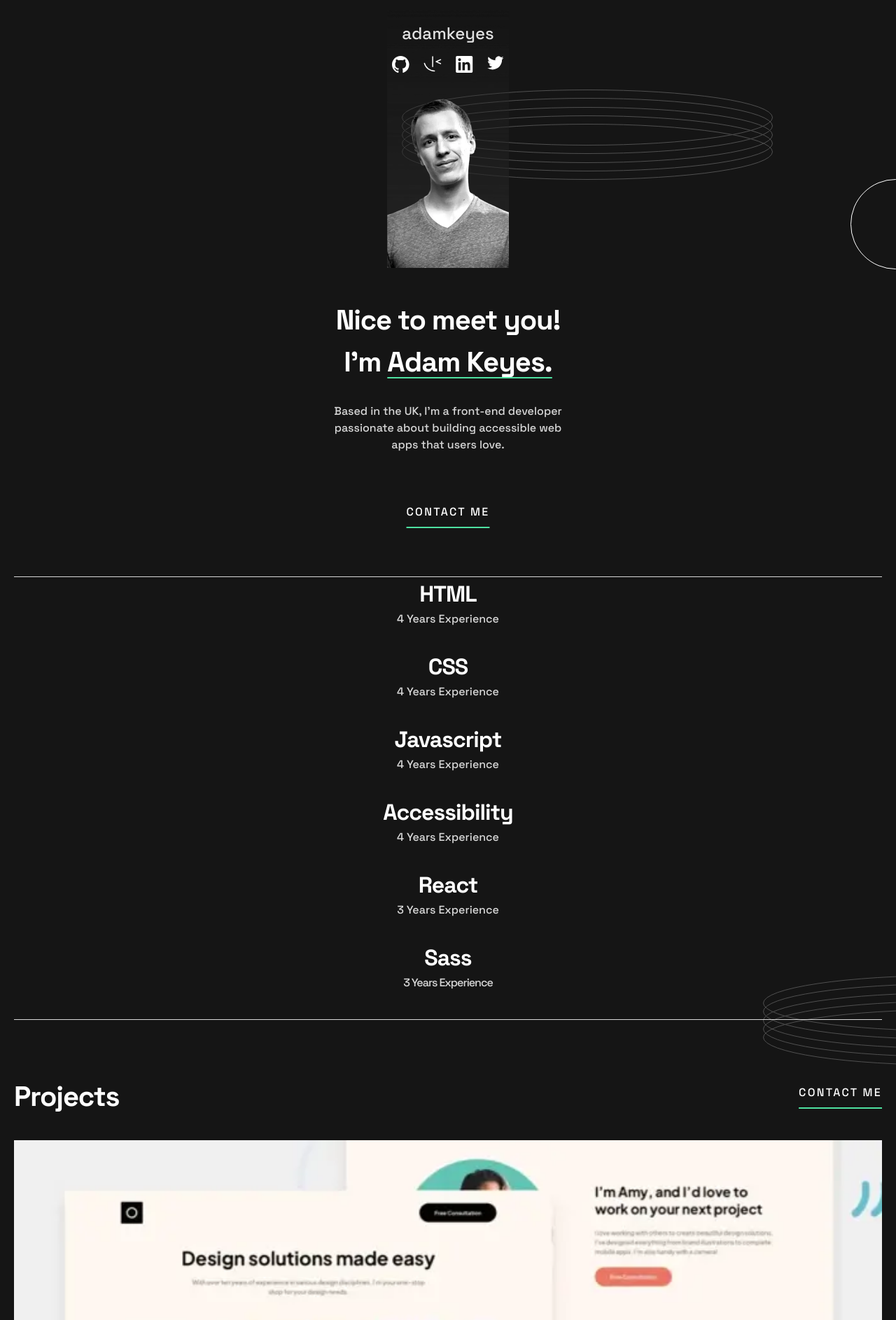
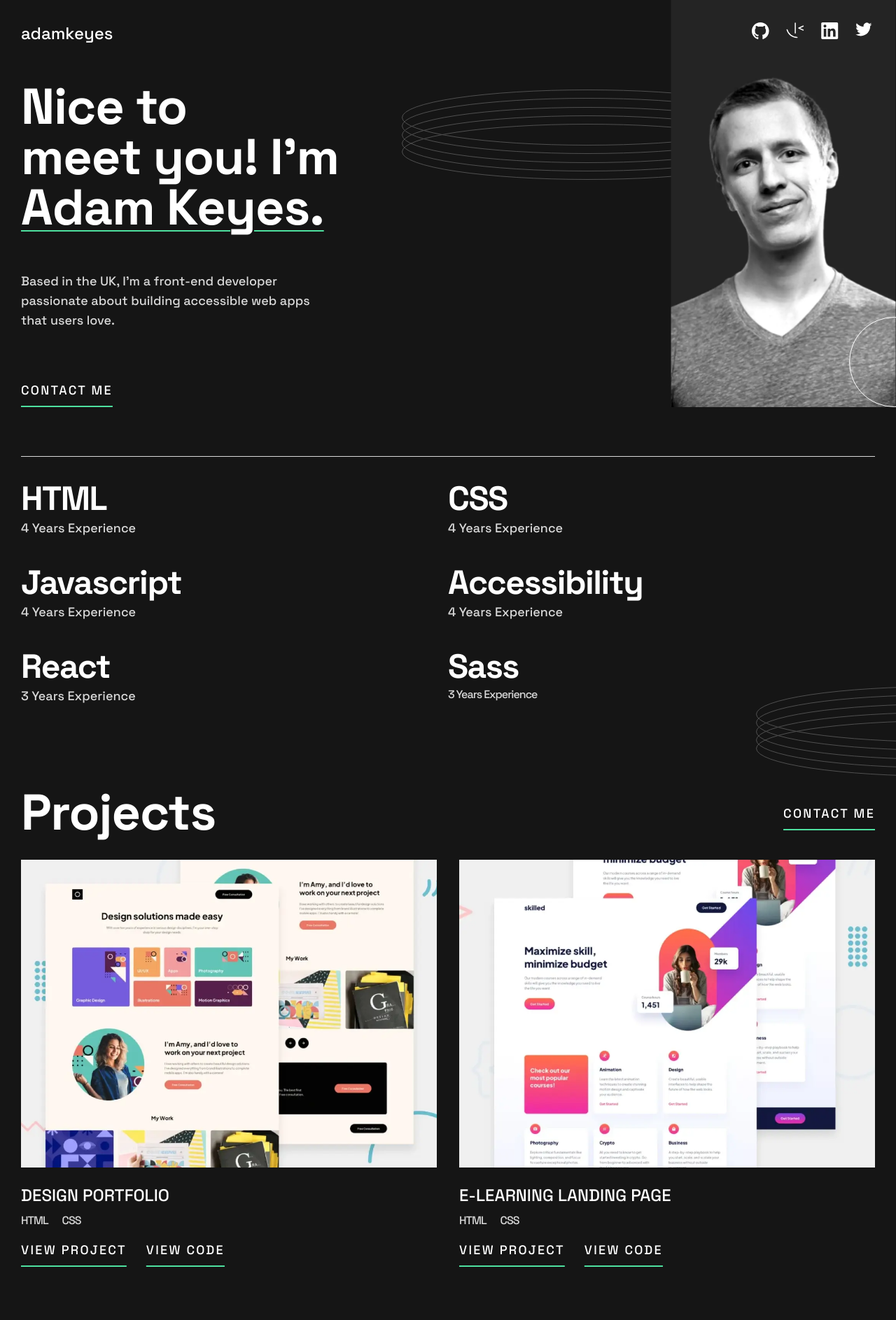
Before and after one commit to Csabooo/forntendmentor-15-single-page-dev-portfolio-react, a React (Create React App) app: page / in a window 1280 px wide. Shown: the top 1887 px of the page at 70% size. Built offline with nearby package versions, Linux system fonts and the light colour scheme.

Commit message:
tablet version 1.0

```diff
--- a/src/App.js
+++ b/src/App.js
@@ -5,13 +5,17 @@ import Contact from "./components/Contact";
 
 function App() {
   return (
-    <div className="container text-center mx-auto ">
-      <div className="px-5">
-        <Header />
-        <Main />
-        <Projects />
+    <div>
+      <div className="2xl:container text-center mx-auto">
+        <div className="md:max-w-[768px] md:px-[30px] lg:max-w-[1440px] mx-auto">
+          <Header />
+          <Main />
+          <Projects />
+        </div>
       </div>
-      <Contact />
+      <div className="text-center ">
+        <Contact />
+      </div>
     </div>
   );
 }
--- a/src/components/Contact.js
+++ b/src/components/Contact.js
@@ -3,7 +3,8 @@ import Form from "./Form";
 
 function Contact() {
   return (
-    <div id="contact" className="relative pb-14 pt-10 bg-dark_grey px-5">
+    <div id="contact" className="relative pb-14 pt-10 bg-dark_grey">
+      <div className="md:w-[447px] mx-auto">
         <svg
           className="absolute top-[354px] right-44"
           xmlns="http://www.w3.org/2000/svg"
@@ -17,7 +18,7 @@ function Contact() {
             <ellipse cx="265" cy="89" rx="264.5" ry="39.5" />
           </g>
         </svg>
-      <h1>Contact</h1>
+        <h1 className="">Contact</h1>
         <p>
           I would love to hear about your project and how I could help. Please
           fill in the form, and I’ll get back to you as soon as possible.
@@ -28,13 +29,16 @@ function Contact() {
         <Form />
 
         {/*--------------------------- FORM -------------------------------------*/}
-
-      <p className="flex justify-center text-2xl mt-8 pb-4 z-10 text-white">
+      </div>
+      <div className="max-w-[708px] mx-auto">
+        <hr />
+        <div className="md:flex flex-row items-center md:justify-between md: pt-8">
+          <p className="text-2xl mt-8 pb-4 z-10 text-white md:flex md:m-0 md:p-0 md:text-[32px]">
             adamkeyes
           </p>
-      <div className="flex justify-between w-40 mx-auto ">
+          <div className="flex justify-evenly w-40 mx-auto md:m-0">
             {/* -------------------------------GITHUB---------------------------------------- */}
-        <a type="button" href="https://www.github.com" className="">
+            <a type="button" href="https://www.github.com">
               <svg
                 className="z-10"
                 xmlns="http://www.w3.org/2000/svg"
@@ -77,11 +81,11 @@ function Contact() {
             </a>
 
             {/* -------------------------------TWITTER---------------------------------------- */}
-        <a type="button" href="https://twitter.com/" className="">
+            <a type="button" href="https://twitter.com/" className="pr-0 ">
               <svg
                 xmlns="http://www.w3.org/2000/svg"
                 width="24"
-            height="20"
+                height="24"
                 className="z-10">
                 <path
                   fill="#FFF"
@@ -91,6 +95,8 @@ function Contact() {
             </a>
           </div>
         </div>
+      </div>
+    </div>
   );
 }
 
--- a/src/components/Header.js
+++ b/src/components/Header.js
@@ -1,17 +1,19 @@
 import React from "react";
 import image_profile_mobile from "../assets/image-profile-mobile.webp";
+import image_profile_tablet from "../assets/image-profile-tablet.webp";
 
 function Header() {
   return (
     <div>
-      <p className="flex justify-center text-2xl mt-8 pb-4 z-10 text-white">
+      <div className="md:flex flex-row md:justify-between md:pt-8 ">
+        <p className="flex justify-center text-2xl mt-8 pb-4 z-10 text-white md:inline-block md:mt-0 md:pb-0">
           adamkeyes
         </p>
-      <div className="relative flex justify-between w-40 mx-auto z-10">
+        <div className="relative flex justify-between w-40 mx-auto z-10 md:mx-0 md:right-4">
           {/* -------------------------------GITHUB---------------------------------------- */}
           <a type="button" href="https://www.github.com" className="">
             <svg
-            className="z-10  "
+              className="z-10"
               xmlns="http://www.w3.org/2000/svg"
               width="25"
               height="24">
@@ -65,7 +67,7 @@ function Header() {
             </svg>
           </a>
         </div>
-
+      </div>
       <svg
         className="absolute top-32 right-44"
         xmlns="http://www.w3.org/2000/svg"
@@ -79,9 +81,8 @@ function Header() {
           <ellipse cx="265" cy="89" rx="264.5" ry="39.5" />
         </g>
       </svg>
-
       <svg
-        className="absolute -right-16 top-64"
+        className="absolute -right-16 top-64 md:top-[453px] md:z-20 md:right-[-62px]"
         xmlns="http://www.w3.org/2000/svg"
         width="129"
         height="129">
@@ -94,15 +95,25 @@ function Header() {
           transform="translate(-766 -521)"
         />
       </svg>
-
+      <div className="md:relative">
         <img
-        className="top flex mx-auto max-w-[174px] z-0"
+          className="top flex mx-auto max-w-[174px] z-0 md:hidden"
           /* src={process.env.PUBLIC_URL + "/assets/image-profile-mobile.webp"} */
           src={image_profile_mobile}
           alt="profile-mobile"
         />
-      <div className="pt-72">
-        <h1 className="text-[40px] font-bold pt-9">Nice to meet you!</h1>
+        <div className="hidden md:flex md:absolute -top-20 right-[-30px] md:w-[322px] z-0">
+          <img
+            /* src={process.env.PUBLIC_URL + "/assets/image-profile-mobile.webp"} */
+            src={image_profile_tablet}
+            alt="profile-mobile"
+          />
+        </div>
+
+        <div className="pt-72 md:hidden">
+          <h1 className="text-[40px] md:text-[72px] font-bold pt-9">
+            Nice to meet you!
+          </h1>
           <h1>
             I’m{" "}
             <span className="text-white inline decoration_underline_name">
@@ -120,6 +131,29 @@ function Header() {
             </p>
           </a>
         </div>
+        <div className="hidden md:flex flex-col pt-4 text-left ">
+          <h1 className="text-[40px] md:flex md:text-[72px] font-bold pt-9 md:z-40 ">
+            Nice to <br />
+            meet you! I’m
+          </h1>
+          <h1 className="md:z-40">
+            <span className="text-white inline decoration_underline_name">
+              Adam Keyes.
+            </span>
+          </h1>
+          <p className="text-grey pt-7 md:z-40 md:pt-14">
+            Based in the UK, I’m a front-end developer <br />
+            passionate about building accessible web apps <br />
+            that users love.
+          </p>
+          <a href="#contact">
+            <p className="pt-10 pb-20 tracking-[2.29px] text-white decoration_underline">
+              CONTACT ME
+            </p>
+          </a>
+        </div>
+      </div>
+      <hr className="pb-8" />
     </div>
   );
 }
--- a/src/components/Main.js
+++ b/src/components/Main.js
@@ -2,8 +2,7 @@ import React from "react";
 
 function Main() {
   return (
-    <div>
-      <hr />
+    <div className="md:grid grid-cols-2 grid-rows-3 md:justify-items-start md:text-left">
       <div>
         <h2 className="technologies">HTML</h2>
         <p>4 Years Experience</p>
@@ -28,7 +27,6 @@ function Main() {
         <h2 className="technologies">Sass</h2>
         <span className="pb-10">3 Years Experience</span>
       </div>
-      <hr />
     </div>
   );
 }
--- a/src/components/Projects.js
+++ b/src/components/Projects.js
@@ -5,6 +5,13 @@ import project_3_small from "../assets/thumbnail-project-3-small.webp";
 import project_4_small from "../assets/thumbnail-project-4-small.webp";
 import project_5_small from "../assets/thumbnail-project-5-small.webp";
 import project_6_small from "../assets/thumbnail-project-6-small.webp";
+
+import project_1_large from "../assets/thumbnail-project-1-large.webp";
+import project_2_large from "../assets/thumbnail-project-2-large.webp";
+import project_3_large from "../assets/thumbnail-project-3-large.webp";
+import project_4_large from "../assets/thumbnail-project-4-large.webp";
+import project_5_large from "../assets/thumbnail-project-5-large.webp";
+import project_6_large from "../assets/thumbnail-project-6-large.webp";
 
 function Projects() {
   return (
@@ -22,19 +29,24 @@ function Projects() {
           <ellipse cx="265" cy="89" rx="264.5" ry="39.5" />
         </g>
       </svg>
-      <div className="flex justify-between pt-20">
-        <h1 className="text-left pb-8">Projects</h1>
-        <a href="#contact">
-          <p className="relative top-3 text-white tracking-[2.29px] decoration_underline">
+      <div className="flex justify-between pt-20 pb-8">
+        <h1 className="text-left ">Projects</h1>
+        <a href="#contact" className="block px-0">
+          <p className="relative top-6 text-white tracking-[2.29px] decoration_underline">
             CONTACT ME
           </p>
         </a>
       </div>
       {/*-----------------------DESIGN PORTFOILO----------------------*/}
+      <div className="md:grid grid-cols-2 gap-8">
         <div className="flex flex-col justify-center">
           <img
-          className="pb-6"
+            className="pb-6 block md:hidden"
             src={project_1_small}
+            alt="thumbnail-project-1-small"></img>
+          <img
+            className="pb-6 hidden md:block"
+            src={project_1_large}
             alt="thumbnail-project-1-large"></img>
           <div className="flex flex-col text-left">
             <div>
@@ -62,9 +74,13 @@ function Projects() {
         {/*-----------------------E-LEARNING LANDING PAGE---------------------*/}
         <div className="flex flex-col justify-center">
           <img
-          className="pb-6"
+            className="pb-6 block md:hidden"
             src={project_2_small}
-          alt="thumbnail-project-1-large"></img>
+            alt="thumbnail-project-2-small"></img>
+          <img
+            className="pb-6 hidden md:block"
+            src={project_2_large}
+            alt="thumbnail-project-2-large"></img>
           <div className="flex flex-col text-left">
             <div>
               <h3 className="pb-2">E-LEARNING LANDING PAGE</h3>
@@ -91,9 +107,13 @@ function Projects() {
         {/*-----------------------TODO WEB APP---------------------*/}
         <div className="flex flex-col justify-center">
           <img
-          className="pb-6"
+            className="pb-6 block md:hidden"
             src={project_3_small}
-          alt="thumbnail-project-1-large"></img>
+            alt="thumbnail-project-3-small"></img>
+          <img
+            className="pb-6 hidden md:block"
+            src={project_3_large}
+            alt="thumbnail-project-3-large"></img>
           <div className="flex flex-col text-left">
             <div>
               <h3 className="pb-2">TODO WEB APP</h3>
@@ -121,9 +141,13 @@ function Projects() {
         {/*-----------------------ENTERTAINMENT WEB APP---------------------*/}
         <div className="flex flex-col justify-center">
           <img
-          className="pb-6"
+            className="pb-6 block md:hidden"
             src={project_4_small}
-          alt="thumbnail-project-1-large"></img>
+            alt="thumbnail-project-4-small"></img>
+          <img
+            className="pb-6 hidden md:block"
+            src={project_4_large}
+            alt="thumbnail-project-4-large"></img>
           <div className="flex flex-col text-left">
             <div>
               <h3 className="pb-2">ENTERTAINMENT WEB APP</h3>
@@ -151,9 +175,13 @@ function Projects() {
         {/*-----------------------MEMORY GAME---------------------*/}
         <div className="flex flex-col justify-center">
           <img
-          className="pb-6"
+            className="pb-6 block md:hidden"
             src={project_5_small}
-          alt="thumbnail-project-1-large"></img>
+            alt="thumbnail-project-5-small"></img>
+          <img
+            className="pb-6 hidden md:block"
+            src={project_5_large}
+            alt="thumbnail-project-5-large"></img>
           <div className="flex flex-col text-left">
             <div>
               <h3 className="pb-2">MEMORY GAME</h3>
@@ -181,9 +209,13 @@ function Projects() {
         {/*-----------------------ART GALLERY SHOWCASE---------------------*/}
         <div className="flex flex-col justify-center">
           <img
-          className="pb-6"
+            className="pb-6 block md:hidden"
             src={project_6_small}
-          alt="thumbnail-project-1-large"></img>
+            alt="thumbnail-project-6-small"></img>
+          <img
+            className="pb-6 hidden md:block"
+            src={project_6_large}
+            alt="thumbnail-project-6-large"></img>
           <div className="flex flex-col text-left">
             <div>
               <h3 className="pb-2">ART GALLERY SHOWCASE</h3>
@@ -209,6 +241,7 @@ function Projects() {
           </div>
         </div>
       </div>
+    </div>
   );
 }
 
--- a/src/index.css
+++ b/src/index.css
@@ -9,6 +9,9 @@
     @apply bg-black text-white;
   }
 
+  a {
+    @apply md:pr-6;
+  }
   a:hover p {
     @apply text-green;
   }
@@ -29,11 +32,11 @@
   }
 
   h1 {
-    @apply text-[40px] font-bold tracking-[-1.14px];
+    @apply text-[40px] md:text-[72px] font-bold tracking-[-1.14px] leading-none;
   }
 
   h2 {
-    @apply text-[32px] font-bold tracking-[-1px] text-white;
+    @apply text-[32px] font-bold tracking-[-1px] text-white md:text-heading_L;
   }
 
   h3 {
@@ -61,8 +64,9 @@
   }
 
   p {
-    @apply text-base text-grey pb-8;
+    @apply text-base md:text-body_L text-grey pb-8;
   }
+
   span {
     @apply text-grey block pb-6 tracking-[-1px];
   }
@@ -74,7 +78,7 @@
   }
 
   .technologies {
-    @apply text-[32px];
+    @apply text-[32px] md:text-heading_L;
   }
 
   .decoration_underline {
--- a/tailwind.config.js
+++ b/tailwind.config.js
@@ -30,7 +30,6 @@ module.exports = {
             fontWeight: "500",
           },
         ],
-      },
         body_L: [
           "18px",
           {
@@ -38,6 +37,7 @@ module.exports = {
             fontWeight: "500",
           },
         ],
+      },
     },
     colors: {
       black: "#151515",
```
Also changed, not shown: src/components/Form.js (+5 -5 lines). Lines whose indentation alone changed are shown as unchanged.
